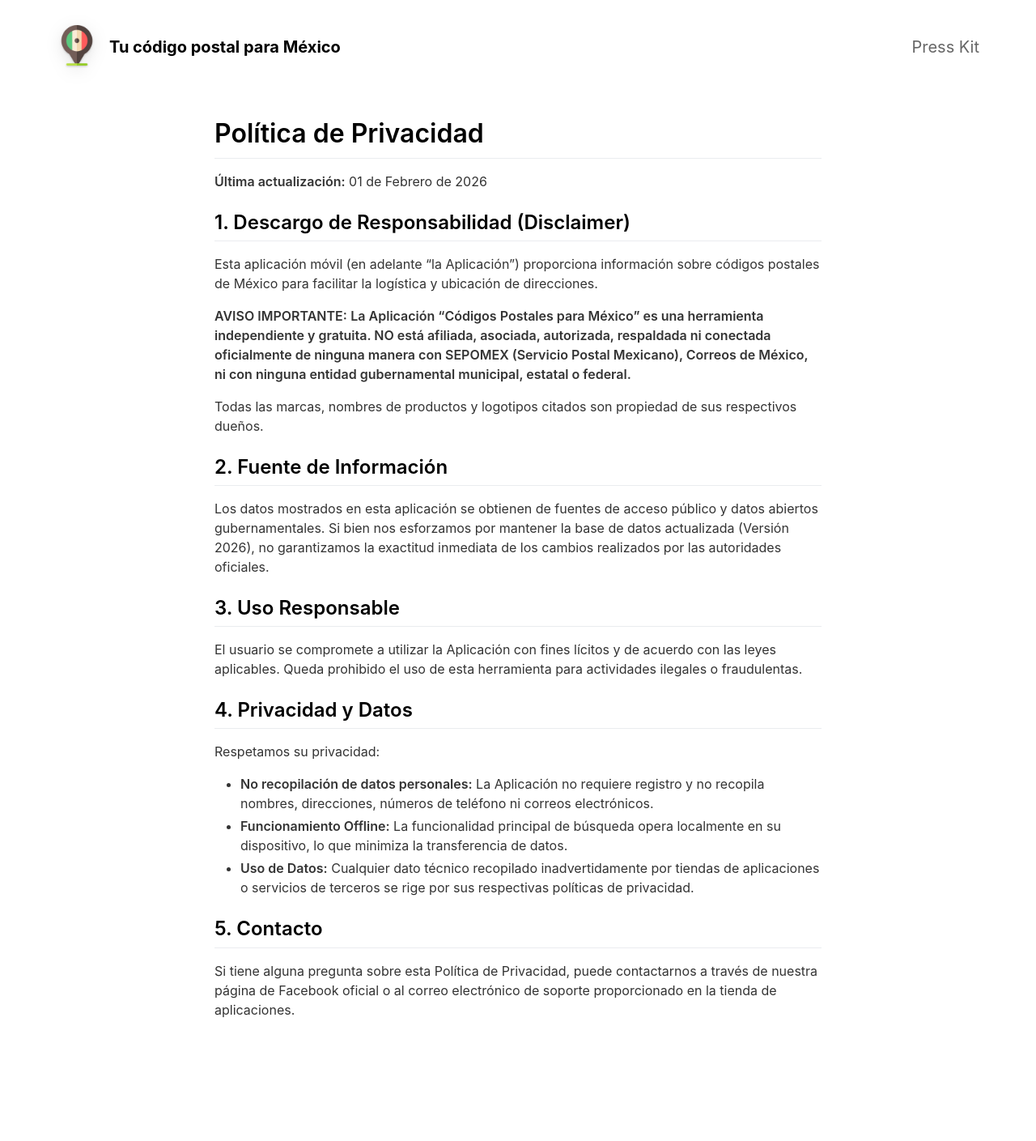
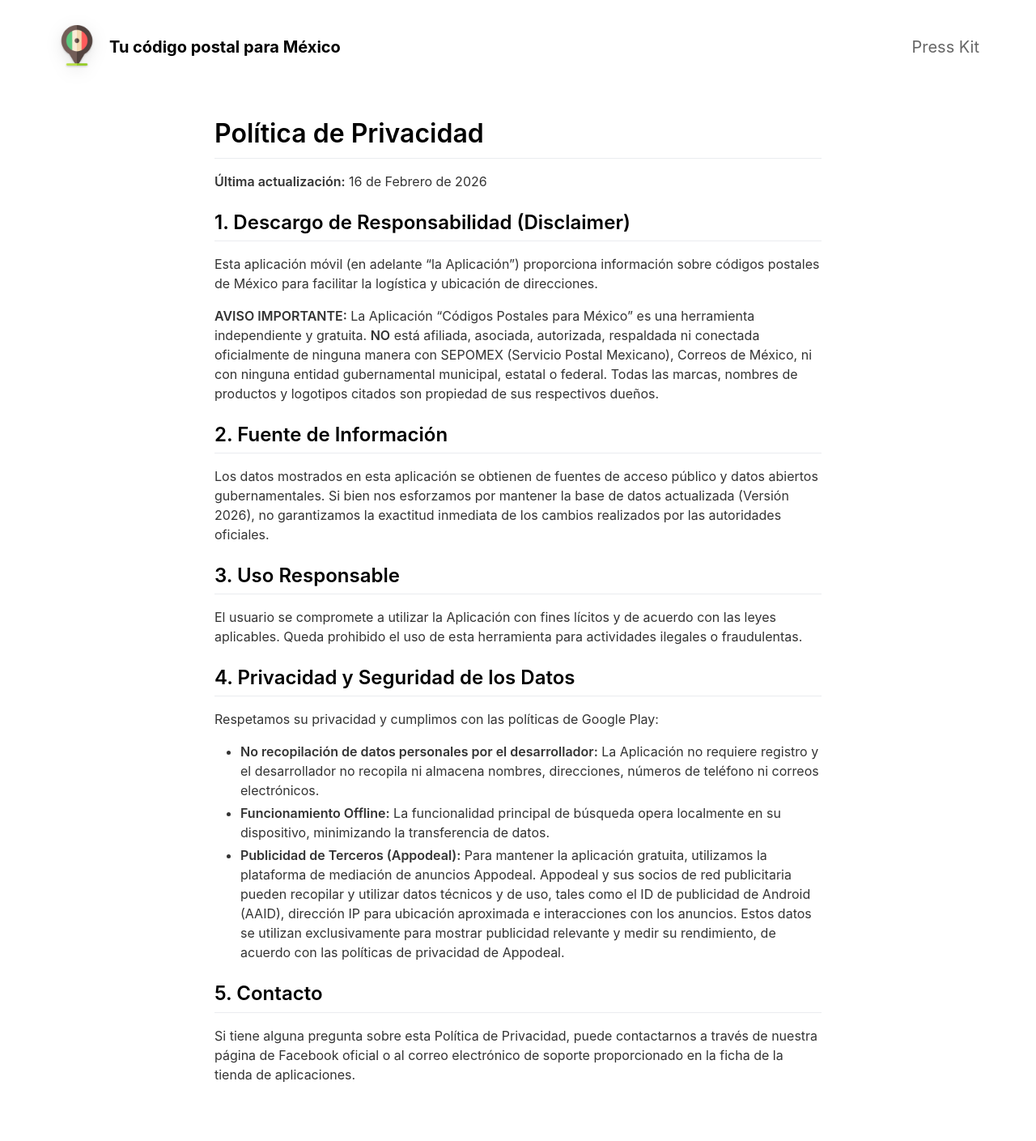
Before and after one commit to ripper2hl/tu-codigo-postal-mexico, a Jekyll site: the page built from _pages/privacypolicy.md, in a window 1280 px wide. Shown: the whole page at 81% size. Built offline with Jekyll 4.4.1, drawn with Linux system fonts in a browser that asks for light colours; nearby versions of some CDN libraries; before the commit the page ends 1329 px from its top, so only the background shows below that.

Commit message:
docs: Update privacy policy date, reformat the disclaimer, and detail third-party ad data collection via Appodeal.

```diff
--- a/_pages/privacypolicy.md
+++ b/_pages/privacypolicy.md
@@ -6,16 +6,13 @@ permalink: /privacy-policy/
 
 # Política de Privacidad
 
-**Última actualización:** 01 de Febrero de 2026
+**Última actualización:** 16 de Febrero de 2026
 
 ## 1. Descargo de Responsabilidad (Disclaimer)
 
-Esta aplicación móvil (en adelante "la Aplicación") proporciona información sobre códigos postales de México para facilitar la logística y ubicación de direcciones.
+Esta aplicación móvil (en adelante “la Aplicación”) proporciona información sobre códigos postales de México para facilitar la logística y ubicación de direcciones.
 
-**AVISO IMPORTANTE:**
-**La Aplicación "Códigos Postales para México" es una herramienta independiente y gratuita. NO está afiliada, asociada, autorizada, respaldada ni conectada oficialmente de ninguna manera con SEPOMEX (Servicio Postal Mexicano), Correos de México, ni con ninguna entidad gubernamental municipal, estatal o federal.**
-
-Todas las marcas, nombres de productos y logotipos citados son propiedad de sus respectivos dueños.
+**AVISO IMPORTANTE:** La Aplicación “Códigos Postales para México” es una herramienta independiente y gratuita. **NO** está afiliada, asociada, autorizada, respaldada ni conectada oficialmente de ninguna manera con SEPOMEX (Servicio Postal Mexicano), Correos de México, ni con ninguna entidad gubernamental municipal, estatal o federal. Todas las marcas, nombres de productos y logotipos citados son propiedad de sus respectivos dueños.
 
 ## 2. Fuente de Información
 
@@ -25,13 +22,14 @@ Los datos mostrados en esta aplicación se obtienen de fuentes de acceso públic
 
 El usuario se compromete a utilizar la Aplicación con fines lícitos y de acuerdo con las leyes aplicables. Queda prohibido el uso de esta herramienta para actividades ilegales o fraudulentas.
 
-## 4. Privacidad y Datos
+## 4. Privacidad y Seguridad de los Datos
 
-Respetamos su privacidad:
-*   **No recopilación de datos personales:** La Aplicación no requiere registro y no recopila nombres, direcciones, números de teléfono ni correos electrónicos.
-*   **Funcionamiento Offline:** La funcionalidad principal de búsqueda opera localmente en su dispositivo, lo que minimiza la transferencia de datos.
-*   **Uso de Datos:** Cualquier dato técnico recopilado inadvertidamente por tiendas de aplicaciones o servicios de terceros se rige por sus respectivas políticas de privacidad.
+Respetamos su privacidad y cumplimos con las políticas de Google Play:
+
+*   **No recopilación de datos personales por el desarrollador:** La Aplicación no requiere registro y el desarrollador no recopila ni almacena nombres, direcciones, números de teléfono ni correos electrónicos.
+*   **Funcionamiento Offline:** La funcionalidad principal de búsqueda opera localmente en su dispositivo, minimizando la transferencia de datos.
+*   **Publicidad de Terceros (Appodeal):** Para mantener la aplicación gratuita, utilizamos la plataforma de mediación de anuncios Appodeal. Appodeal y sus socios de red publicitaria pueden recopilar y utilizar datos técnicos y de uso, tales como el ID de publicidad de Android (AAID), dirección IP para ubicación aproximada e interacciones con los anuncios. Estos datos se utilizan exclusivamente para mostrar publicidad relevante y medir su rendimiento, de acuerdo con las políticas de privacidad de Appodeal.
 
 ## 5. Contacto
 
-Si tiene alguna pregunta sobre esta Política de Privacidad, puede contactarnos a través de nuestra página de Facebook oficial o al correo electrónico de soporte proporcionado en la tienda de aplicaciones.
+Si tiene alguna pregunta sobre esta Política de Privacidad, puede contactarnos a través de nuestra página de Facebook oficial o al correo electrónico de soporte proporcionado en la ficha de la tienda de aplicaciones.
```
